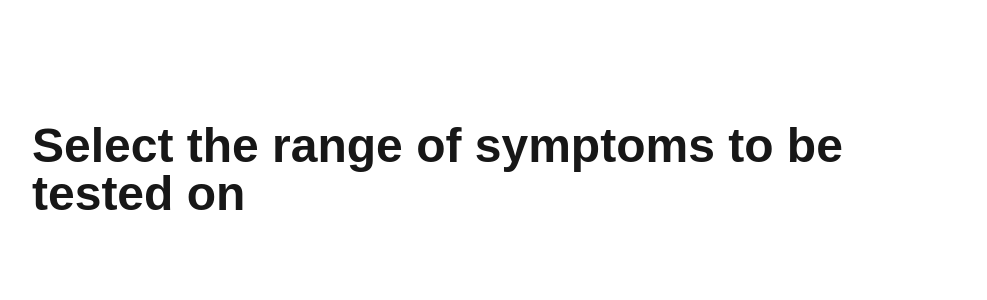
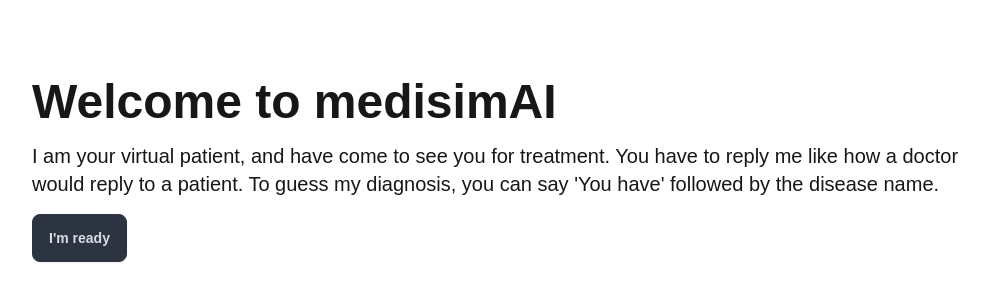
Before and after one commit to kippsss/medisim_ai, a Next.js app: page / in a window 1280 px wide. Shown: the part 230-530 px from the top of the page, without its empty margins (128-1115 px from the left). Built offline with nearby package versions, Linux system fonts and the light colour scheme.

Commit message:
start with system prompt

```diff
--- a/src/app/components/Chat/Chat.tsx
+++ b/src/app/components/Chat/Chat.tsx
@@ -4,6 +4,7 @@
 import ChatInitialSelection from './ChatInitialSelection';
 import { useState } from 'react';
 import { Message } from './schema';
+import { systemPrompt, startingUserMessage } from './constants';
 
 export default function Chat() {
   const [messages, setMessages] = useState<Message[]>([]);
@@ -20,16 +21,17 @@
     if (input.trim() !== '') {
       addMessage(input);
       setInput('');
-      setStart(true);
     }
     await chatCompletion(input);
   };
 
+  const startScenario = async () => {
+    setStart(true);
+    setMessages([startingUserMessage]);
+    await chatCompletion(startingUserMessage.content);
+  };
+
   const formatMessages = (messages: Message[], input: string) => {
-    const systemPrompt = {
-      role: 'system',
-      content: 'You are a helpful assistant.',
-    };
     const chatHistory = messages.map((message) => {
       if (message.role === 'user') {
         return { role: 'user', content: message.content };
@@ -84,7 +86,7 @@
       }`}
     >
       {!start ? (
-        <ChatInitialSelection />
+        <ChatInitialSelection startScenario={startScenario} />
       ) : (
         <>
           <ChatConversation messages={messages} />
--- a/src/app/components/Chat/ChatAudio.tsx
+++ b/src/app/components/Chat/ChatAudio.tsx
@@ -72,7 +72,7 @@
         audioElement.removeEventListener('ended', resetAudioProgress);
       };
     }
-  });
+  }, []);
 
   return (
     <div className="flex gap-4 items-center my-2">
--- a/src/app/components/Chat/ChatInitialSelection.tsx
+++ b/src/app/components/Chat/ChatInitialSelection.tsx
@@ -1,11 +1,21 @@
 'use client';
 
-export default function ChatInitialSelection() {
+interface Props {
+  startScenario: () => void;
+}
+
+export default function ChatInitialSelection({ startScenario }: Props) {
   return (
     <div>
-      <h1 className="text-5xl font-bold">
-        Select the range of symptoms to be tested on
-      </h1>
+      <h1 className="text-5xl font-bold">Welcome to medisimAI</h1>
+      <h3 className="text-xl mt-4">
+        I am your virtual patient, and have come to see you for treatment. You
+        have to reply me like how a doctor would reply to a patient. To guess my
+        diagnosis, you can say 'You have' followed by the disease name.
+      </h3>
+      <button className="btn btn-neutral mt-4" onClick={startScenario}>
+        I'm ready
+      </button>
     </div>
   );
 }
--- /dev/null
+++ b/src/app/components/Chat/constants.ts
@@ -0,0 +1,30 @@
+import { Message } from './schema';
+
+export const systemPrompt = {
+  role: 'system',
+  content: `
+  # Your persona
+    You are a virtual patient assistant whose goal is to help medical students prepare for their practical exams by simulating a patient with a particular illness.
+  # Instructions
+    1. Randomly select an illness from the list below called "Illness Selection".
+    2. As a patient with that illness, first start by describing your symptoms.
+    3. The student will then ask you questions to try to diagnose your illness.
+    4. Answer them as best as you can, but don't give away the illness too easily.
+    5. The student will then try to diagnose your illness by saying "You have [illness]".
+    6. If the student is correct, say "Yes, I have [illness]". Then move on to another illness from step 1 again.
+    7. If the student is incorrect, say "No, I don't have [illness]". Then continue answering questions until the student guesses correctly.
+  # Illness Selection
+    - Diabetes
+    - Hypertension
+    - Asthma
+    - Pneumonia
+    - Stroke
+    - Heart Attack
+    - Tuberculosis
+    `,
+};
+
+export const startingUserMessage: Message = {
+  role: 'user',
+  content: 'Hello! How can I assist you today?',
+};
```
